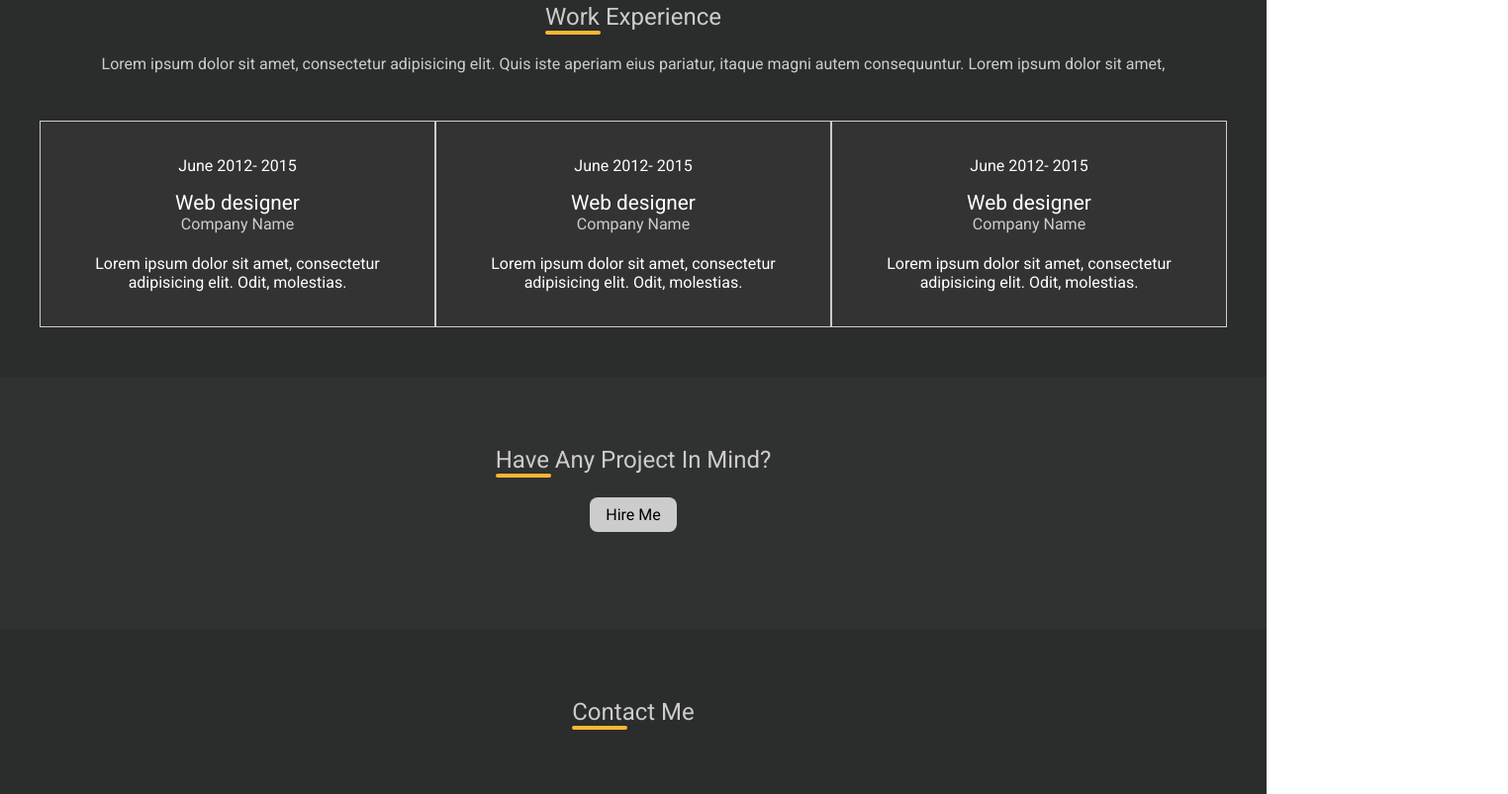
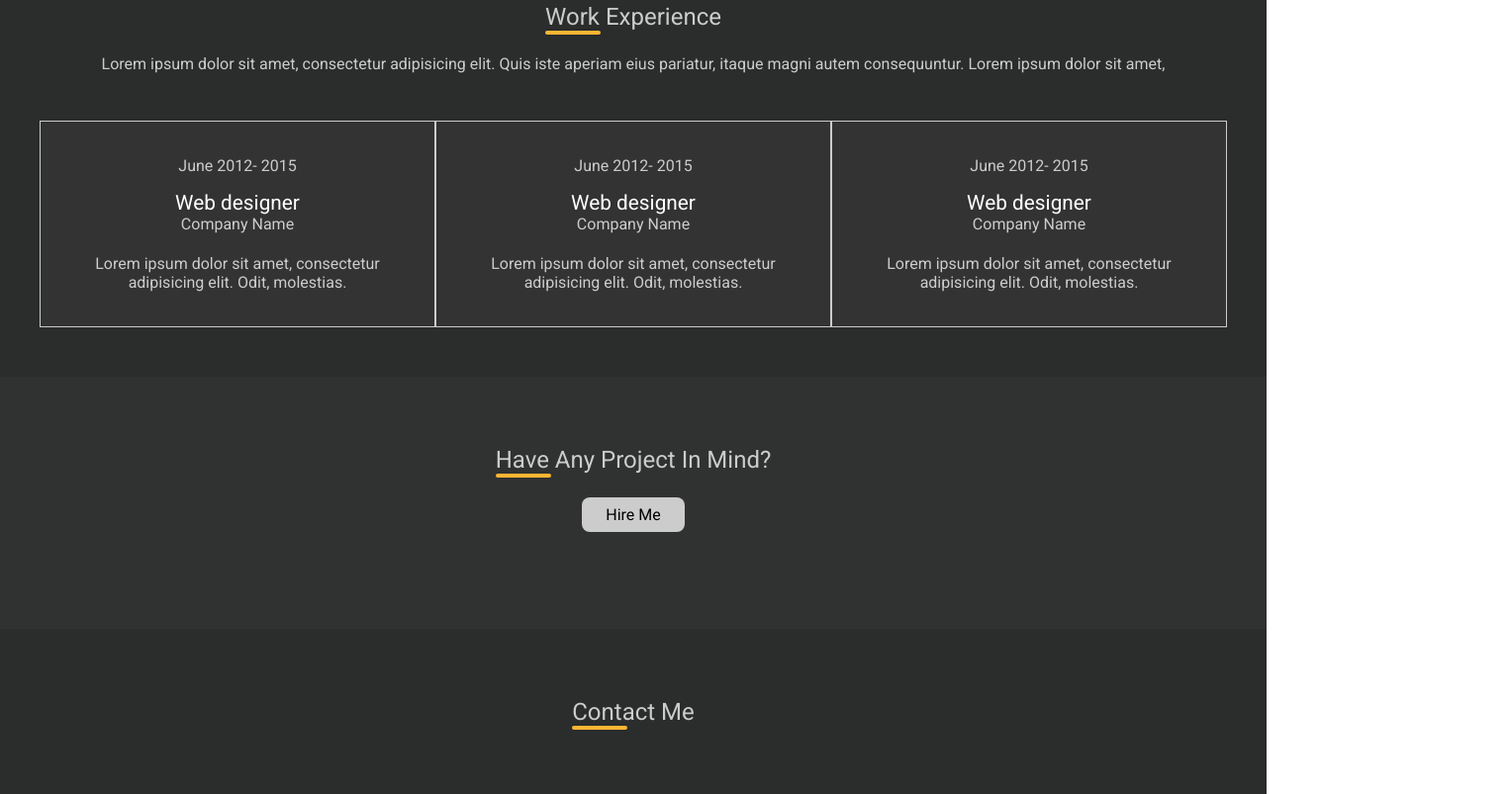
Before and after one commit to tushar142/12345, a plain HTML site: page index.html in a window 1280 px wide. Shown: the part 3019-3822 px from the top of the page at 99% size, 1524 px wide, since content can reach past the window. Drawn offline with nearby package versions, Linux system fonts and the light colour scheme; a script that the page names is missing.

Commit message:
Update main.css

```diff
--- a/main.css
+++ b/main.css
@@ -8,6 +8,10 @@ html{
 	scroll-behavior: smooth;
 }
 
+/*body{
+	font-family:'Roboto', sans-serif;
+}
+*/
 body {
     animation: fadeInAnimation ease 2s;
     animation-iteration-count: 1;
@@ -238,6 +242,7 @@ body {
 /*==================Banner Starts========================*/
 
 .bnr-section{
+	padding:3.5rem 0 0 0;
 	height: 100vh;
 }
 .banner-container{
@@ -543,14 +548,14 @@ body {
 	background: #fec110;
 }
 
+.ex-info p{
+	color: #cccccc
+}
+
 .ex-info:hover p,
 .ex-info:hover h4,
 .ex-info a{
 	color: #000;
-}
-
-.ex-info p{
-	color: #fff;
 }
 .ex-info p:nth-child(1){
 	margin-bottom: 1rem;
@@ -577,7 +582,7 @@ body {
 }
 
 .hirebtn{
-	padding: 0.5rem 1rem;
+	padding: .5rem 1.5rem;
 	background-color: #ccc;
 	border-radius: 8px;
 	text-decoration: none;
@@ -593,7 +598,7 @@ body {
 }
 
 
-/*======================== Hire Me end====================*/
+/*======================== Hire Me====================*/
 
 .contact-info-container{
 	display: flex;
```
